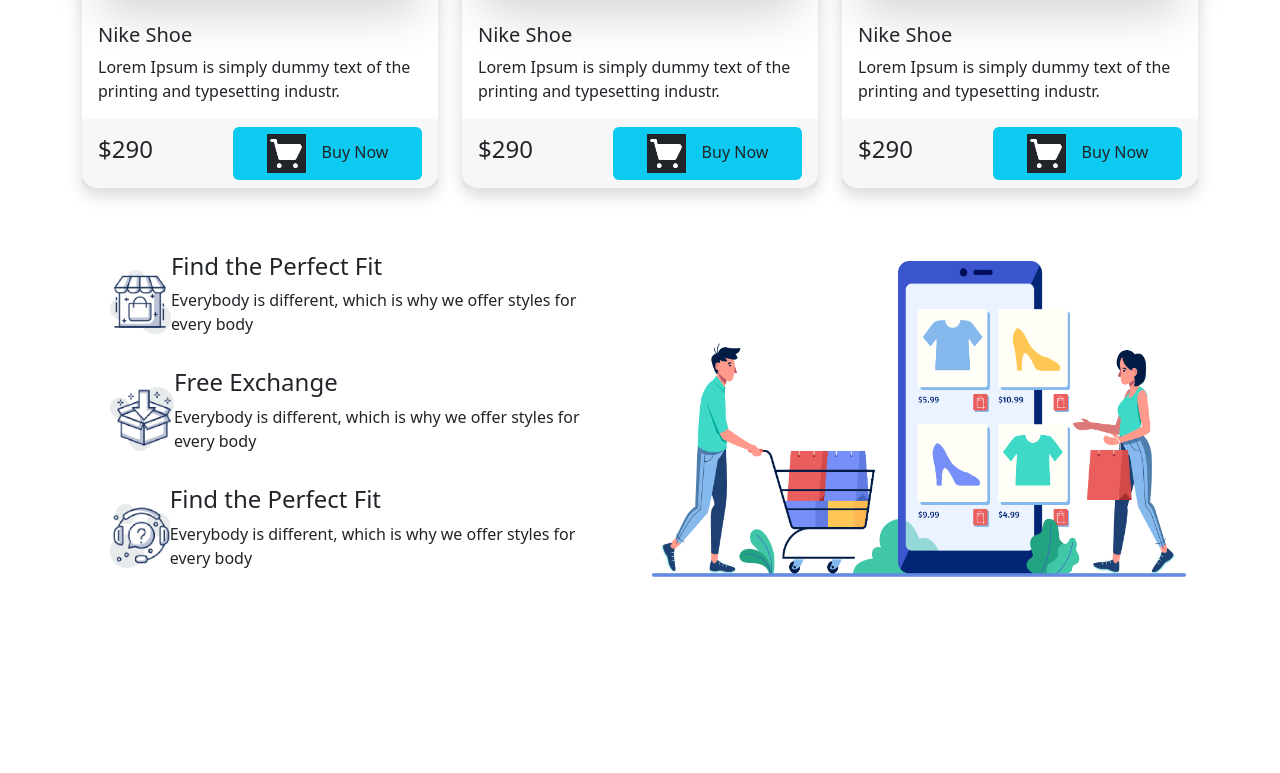
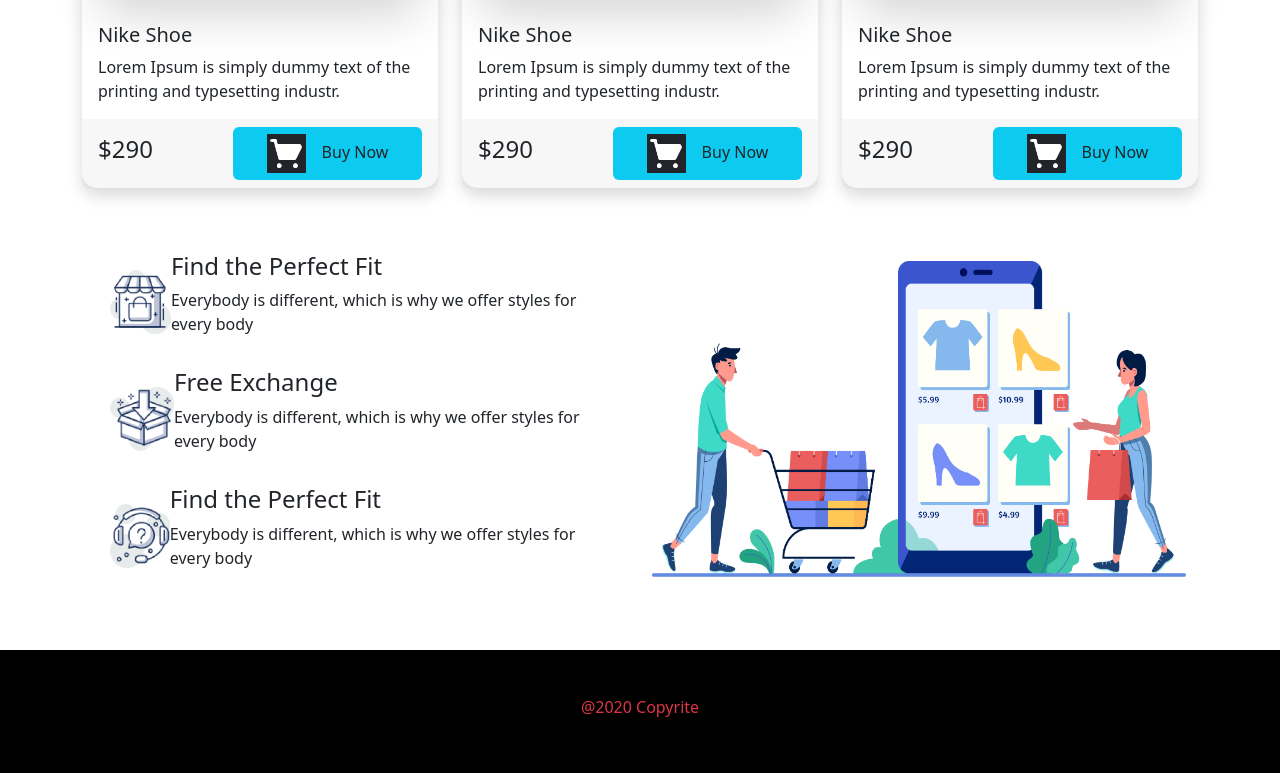
Before and after one commit to MHossain28/nike-site-bootstrap, a plain HTML site: page index.html in a window 1280 px wide. Shown: the part 1124-1897 px from the top of the page. Before the commit the page ends 1774 px from the top, so only its background shows below. Drawn offline with nearby package versions, Linux system fonts and the light colour scheme.

Commit message:
socend commit

```diff
--- a/index.html
+++ b/index.html
@@ -146,6 +146,9 @@
         </section>
         <!-- third banner end -->
     </main>
+    <footer class="bg-black h-100 p-5">
+      <h6 class="text-danger d-flex justify-content-center align-items-center">@2020 Copyrite</h6>
+    </footer>
     <!-- bootstrap js link  -->
     <script src="https://cdn.jsdelivr.net/npm/bootstrap@5.2.0/dist/js/bootstrap.bundle.min.js" integrity="sha384-A3rJD856KowSb7dwlZdYEkO39Gagi7vIsF0jrRAoQmDKKtQBHUuLZ9AsSv4jD4Xa" crossorigin="anonymous"></script>
 </body>
```
